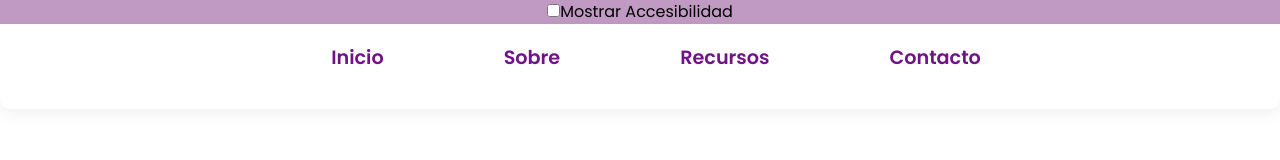
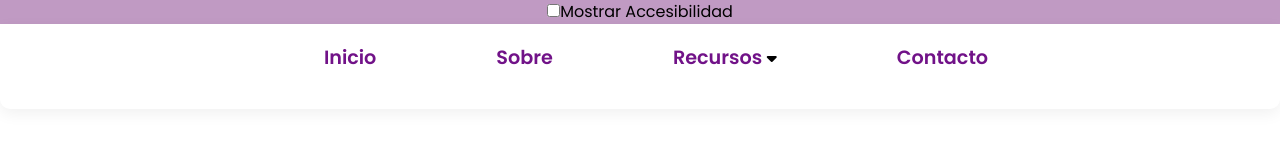
Before and after one commit to programateacademy/genero, a React (Create React App) app: page / in a window 1280 px wide. Shown: the top 160 px of the page. Built offline with nearby package versions, Linux system fonts and the light colour scheme.

Commit message:
Adjusted navbar styling

```diff
--- a/src/Components/Navbar.jsx
+++ b/src/Components/Navbar.jsx
@@ -24,7 +24,7 @@ class Navbar extends Component {
                     <ul id="Navbar" className={this.state.clicked ? "#Navbar active" : "#Navbar"}>
                         <li><a className="active" href="/"> Inicio</a></li>
                         <li><Link to="/#about" smooth={true}>Sobre</Link></li>
-                        <li><a href="/pageWave/Cards-First-Wave/First-Wave-Books">Recursos</a></li>
+                        <li><a href="/pageWave/Cards-First-Wave/First-Wave-Books">Recursos </a><i className='fas fa-caret-down' /></li>
                         {/*<li><a href="/pageWave/Cards-First-Wave/First-Wave-Books">Oleada 1</a></li>
                         <li><a href="/pageWave/Cards-Second-Wave/Second-Wave-Books">Oleada 2</a></li>*/}
                         <li><Link to="/#Footer" smooth={true}>Contacto</Link></li>
```
Also changed, not shown: src/Components/NavbarStyles.css (line endings or trailing spaces).
